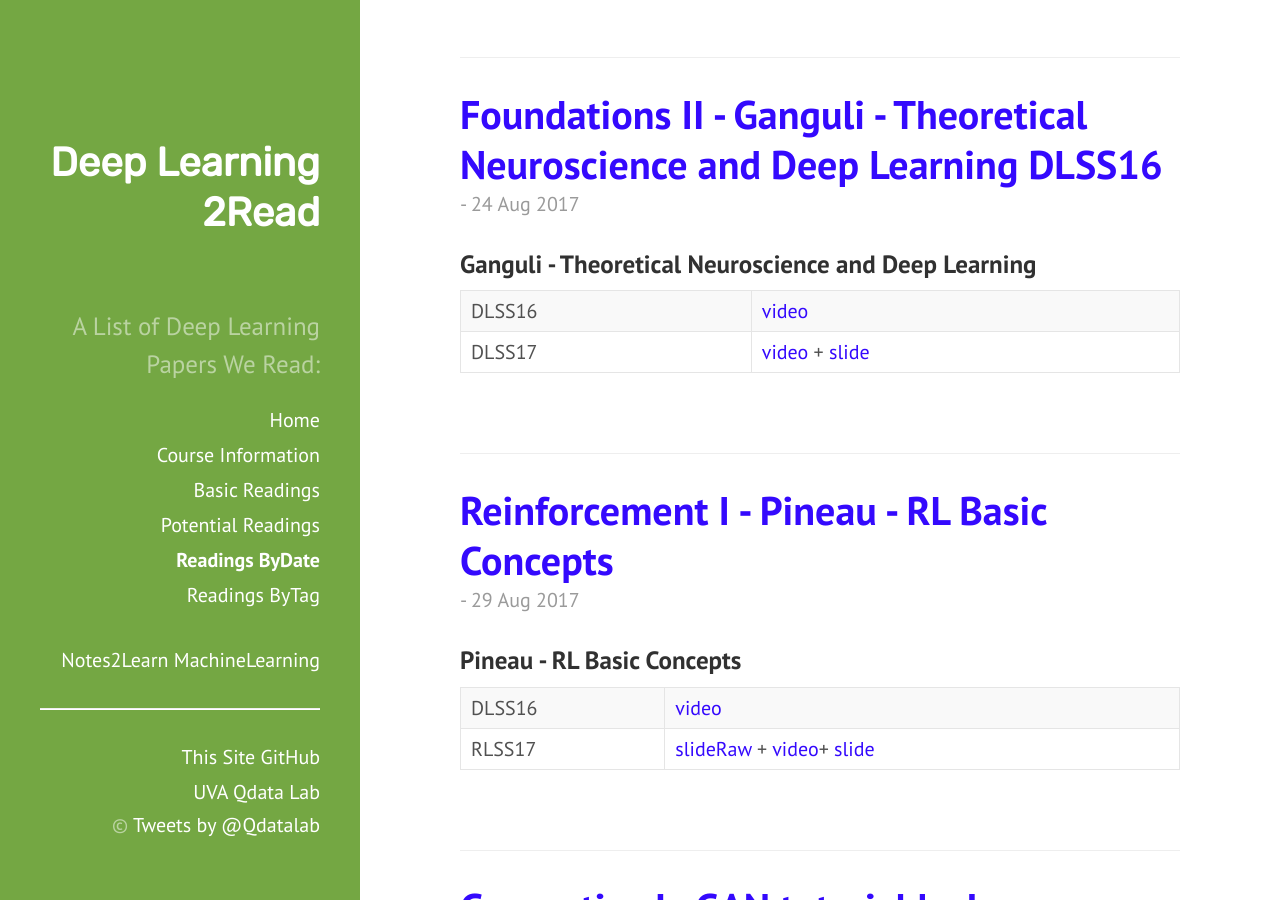
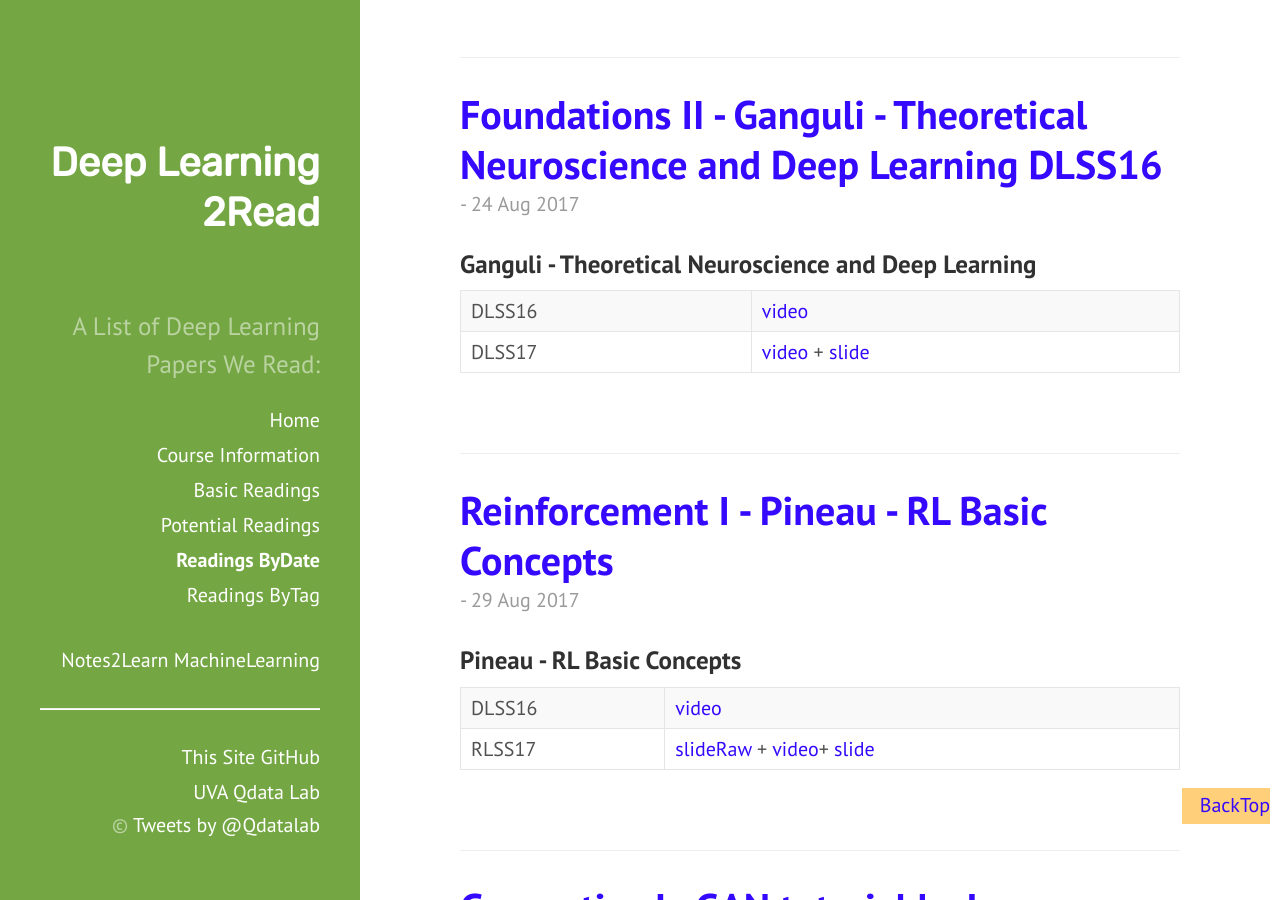
Before and after one commit to QData/deep2Read, a Jekyll site: the page built from ReadingsIndexByDate.md, in a window 1280 px wide and 900 px high, scrolled down 528 px. Built offline with Jekyll 4.4.1, drawn with Linux system fonts in a browser that asks for light colours.

Commit message:
add "back2Top" tags

```diff
--- a/ReadingsIndexByDate.md
+++ b/ReadingsIndexByDate.md
@@ -4,6 +4,7 @@ title: Readings ByDate
 desc: "Our Reviews of Deep Learning Readings by Date-Read"
 ---
 
+<p><a name="topPage"></a></p>
 
 <div class="posts">
 
@@ -26,3 +27,9 @@ desc: "Our Reviews of Deep Learning Readings by Date-Read"
 {% endfor %}
 
 </div>
+
+
+
+<div style="position: fixed; bottom: 76px; right:10px; width: 88px; height: 36px; background-color: #FFCF79;">
+<a style="position: fixed; bottom:80px; right:10px;" href="#topPage" title="Back to Top">BackTop</a>
+</div>
```
Also changed, not shown: ReadingsIndexByTags.md (+1 -1 lines).
